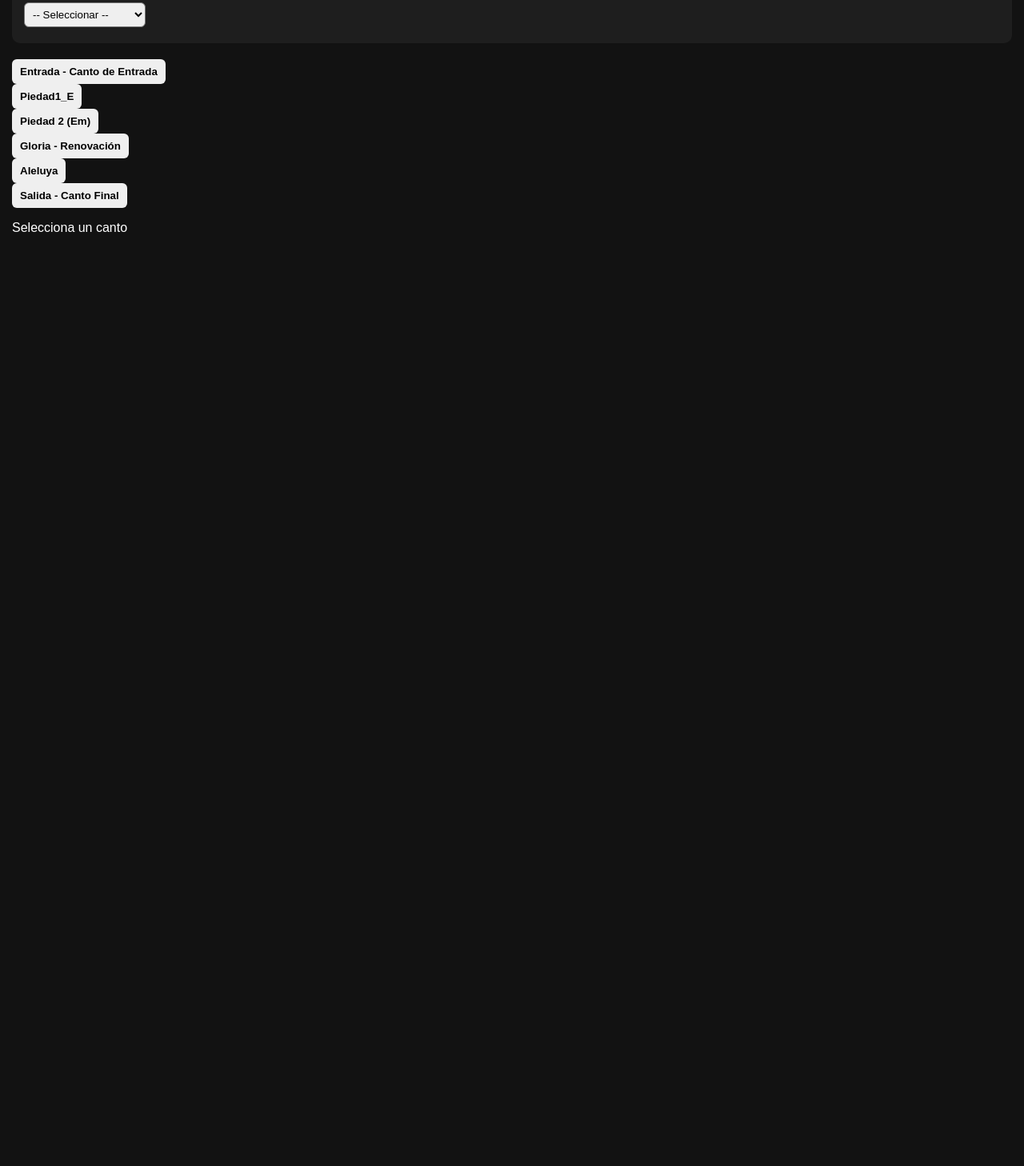
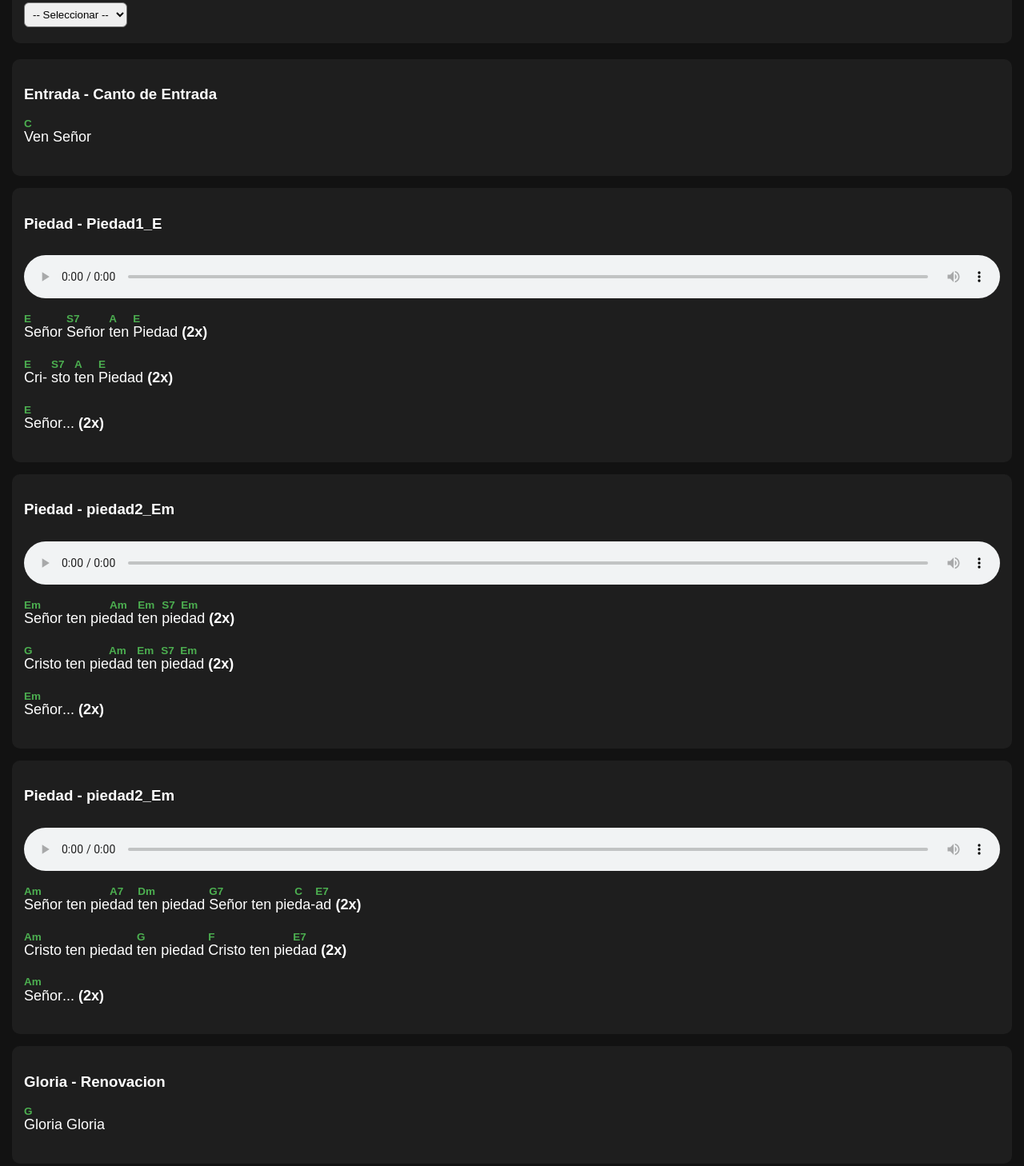
Before and after one commit to juancarlos175/cancionero, a plain HTML site: page index.html in a window 1280 px wide. Shown: the part 717-2175 px from the top of the page at 80% size. Before the commit the page ends 1042 px from the top, so only its background shows below. Drawn offline with Linux system fonts and the light colour scheme.

Commit message:
Replace old songbook with new liturgical songbook

```diff
--- a/index.html
+++ b/index.html
@@ -1,16 +1,15 @@
 <!DOCTYPE html>
 <html lang="es">
-
 <head>
 <meta charset="UTF-8">
 <meta name="viewport" content="width=device-width, initial-scale=1.0">
-    <title>Mis Cantos JC</title>
+<title>Cancionero Litúrgico Pro</title>
 <link rel="stylesheet" href="style.css">
 </head>
 
 <body>
 
-<h1>🎵 Mi Cancionero JCarlos </h1>
+<h1>🎵 Cancionero Litúrgico</h1>
 
 <!-- CONTROLES -->
 <div class="controls">
@@ -42,124 +41,187 @@
 <h2>📅 Crear Misa del Domingo</h2>
 
 <label>Entrada:</label><br>
-<select id="select-entrada" onchange="seleccionarMisa('entrada', this.value)">
+<select onchange="seleccionarMisa('entrada', this.value)">
 <option value="">-- Seleccionar --</option>
 </select><br>
 
 <label>Piedad:</label><br>
-<select id="select-piedad" onchange="seleccionarMisa('piedad', this.value)">
+<select onchange="seleccionarMisa('piedad', this.value)">
 <option value="">-- Seleccionar --</option>
 </select><br>
 
 <label>Gloria:</label><br>
-<select id="select-gloria" onchange="seleccionarMisa('gloria', this.value)">
+<select onchange="seleccionarMisa('gloria', this.value)">
 <option value="">-- Seleccionar --</option>
 </select><br>
 
 <label>Aleluya:</label><br>
-<select id="select-aleluya" onchange="seleccionarMisa('aleluya', this.value)">
+<select onchange="seleccionarMisa('aleluya', this.value)">
 <option value="">-- Seleccionar --</option>
 </select><br>
 
 <label>Ofertorio:</label><br>
-<select id="select-ofertorio" onchange="seleccionarMisa('ofertorio', this.value)">
+<select onchange="seleccionarMisa('ofertorio', this.value)">
 <option value="">-- Seleccionar --</option>
 </select><br>
 
 <label>Cordero:</label><br>
-<select id="select-cordero" onchange="seleccionarMisa('cordero', this.value)">
+<select onchange="seleccionarMisa('cordero', this.value)">
 <option value="">-- Seleccionar --</option>
 </select><br>
 
 <label>Comunion:</label><br>
-<select id="select-comunion" onchange="seleccionarMisa('comunion', this.value)">
+<select onchange="seleccionarMisa('comunion', this.value)">
 <option value="">-- Seleccionar --</option>
 </select><br>
 
 <label>Salida:</label><br>
-<select id="select-salida" onchange="seleccionarMisa('salida', this.value)">
+<select onchange="seleccionarMisa('salida', this.value)">
 <option value="">-- Seleccionar --</option>
 </select>
 
 </div>
 
-<!-- ================= LISTA DE CANCIONES ================= -->
+<!-- ================= CANCIONES ================= -->
 
-<div id="lista-canciones">
 
-  <div class="item-cancion" data-grupo="entrada">
-    <button onclick="cargarCancion('entrada1.html')">
-      Entrada - Canto de Entrada
-    </button>
+<div id="canciones">
+
+<div class="canto" data-grupo="entrada" data-id="entrada1" data-titulo="canto de entrada">
+<h3>Entrada - Canto de Entrada</h3>
+<div class="letra">
+<div class="linea">
+<span class="acorde-palabra"><span class="acorde">C</span>Ven</span> Señor
+</div>
+</div>
 </div>
 
-  <div class="item-cancion" data-grupo="piedad">
-    <button onclick="cargarCancion('Piedad1_E.html')">
-      Piedad1_E
-    </button>
+<div class="canto" data-grupo="piedad" data-id="piedad1_E" data-titulo="piedad1_E">
+<h3>Piedad - Piedad1_E</h3>
+
+<audio controls>
+    <source src="C:\Users\jcarl\OneDrive\Documents\Cantos\cancionero\audios\Piedad1_E.mp4" type="audio/mp4">
+</audio>
+
+<div class="letra">
+
+<div class="linea">
+<span class="acorde-palabra"><span class="acorde">E</span>Señor</span>
+<span class="acorde-palabra"><span class="acorde">S7</span>Señor</span>
+<span class="acorde-palabra"><span class="acorde">A</span>ten</span>
+<span class="acorde-palabra"><span class="acorde">E</span>Piedad</span> <strong>(2x)</strong>
 </div>
 
-  <div class="item-cancion" data-grupo="piedad">
-    <button onclick="cargarCancion('piedad2_Em.html')">
-      Piedad 2 (Em)
-    </button>
+<div class="linea">
+<span class="acorde-palabra"><span class="acorde">E</span>Cri</span>-
+<span class="acorde-palabra"><span class="acorde">S7</span>sto</span>
+<span class="acorde-palabra"><span class="acorde">A</span>ten</span>
+<span class="acorde-palabra"><span class="acorde">E</span>Piedad</span> <strong>(2x)</strong>
+
 </div>
 
-  <div class="item-cancion" data-grupo="gloria">
-    <button onclick="cargarCancion('gloria1.html')">
-      Gloria - Renovación
-    </button>
+<div class="linea">
+<span class="acorde-palabra"><span class="acorde">E</span>Señor</span>... <strong>(2x)</strong>
+
+</div>
+</div>
 </div>
 
-  <div class="item-cancion" data-grupo="aleluya">
-    <button onclick="cargarCancion('aleluya1.html')">
-      Aleluya
-    </button>
+
+<div class="canto" data-grupo="piedad" data-id="piedad2_Em" data-titulo="piedad2_Em">
+<h3>Piedad - piedad2_Em</h3>
+
+<audio controls>
+    <source src="C:\Users\jcarl\OneDrive\Documents\Cantos\cancionero\audios\Piedad1_E.mp4" type="audio/mp4">
+</audio>
+
+<div class="letra">
+
+<div class="linea">
+<span class="acorde-palabra"><span class="acorde">Em</span>Señor</span>
+ten pie<span class="acorde-palabra"><span class="acorde">Am</span>dad</span>
+<span class="acorde-palabra"><span class="acorde">Em</span>ten</span>
+<span class="acorde-palabra"><span class="acorde">S7</span>pie</span><span class="acorde-palabra"><span class="acorde">Em</span>dad</span> <strong>(2x)</strong>
 </div>
 
-  <div class="item-cancion" data-grupo="salida">
-    <button onclick="cargarCancion('salida1.html')">
-      Salida - Canto Final
-    </button>
+<div class="linea">
+<span class="acorde-palabra"><span class="acorde">G</span>Cristo</span>
+ten pie<span class="acorde-palabra"><span class="acorde">Am</span>dad</span>
+<span class="acorde-palabra"><span class="acorde">Em</span>ten</span>
+<span class="acorde-palabra"><span class="acorde">S7</span>pie</span><span class="acorde-palabra"><span class="acorde">Em</span>dad</span> <strong>(2x)</strong>
+
+</div>
+
+<div class="linea">
+<span class="acorde-palabra"><span class="acorde">Em</span>Señor</span>... <strong>(2x)</strong>
+
+</div>
+</div>
+</div>
+
+
+<div class="canto" data-grupo="piedad" data-id="piedad3_Am" data-titulo="piedad3_Am">
+<h3>Piedad - piedad2_Em</h3>
+
+<audio controls>
+    <source src="C:\Users\jcarl\OneDrive\Documents\Cantos\cancionero\audios\Piedad1_E.mp4" type="audio/mp4">
+</audio>
+
+<div class="letra">
+
+<div class="linea">
+<span class="acorde-palabra"><span class="acorde">Am</span>Señor</span>
+ten pie<span class="acorde-palabra"><span class="acorde">A7</span>dad</span>
+<span class="acorde-palabra"><span class="acorde">Dm</span>ten</span> piedad
+<span class="acorde-palabra"><span class="acorde">G7</span>Señor</span> ten pie<span class="acorde-palabra"><span class="acorde">C</span>da-</span><span class="acorde-palabra"><span class="acorde">E7</span>ad</span> <strong>(2x)</strong>
+</div>
+
+<div class="linea">
+<span class="acorde-palabra"><span class="acorde">Am</span>Cristo</span>
+ten piedad <span class="acorde-palabra"><span class="acorde">G</span>ten</span> piedad
+<span class="acorde-palabra"><span class="acorde">F</span>Cristo</span>
+ten pie<span class="acorde-palabra"><span class="acorde">E7</span>dad</span> <strong>(2x)</strong>
+</div>
+
+<div class="linea">
+<span class="acorde-palabra"><span class="acorde">Am</span>Señor</span>... <strong>(2x)</strong>
+
+</div>
+</div>
+</div>
+
+
+<div class="canto" data-grupo="gloria" data-id="gloria1" data-titulo="gloria renovacion">
+<h3>Gloria - Renovacion</h3>
+<div class="letra">
+<div class="linea">
+<span class="acorde-palabra"><span class="acorde">G</span>Gloria</span> Gloria
+</div>
+</div>
+</div>
+
+<div class="canto" data-grupo="aleluya" data-id="aleluya1" data-titulo="aleluya">
+<h3>Aleluya</h3>
+<div class="letra">
+<div class="linea">
+<span class="acorde-palabra"><span class="acorde">D</span>Aleluya</span>
+</div>
+</div>
+</div>
+
+<div class="canto" data-grupo="salida" data-id="salida1" data-titulo="canto final">
+<h3>Salida - Canto Final</h3>
+<div class="letra">
+<div class="linea">
+<span class="acorde-palabra"><span class="acorde">A</span>Vamos</span> a cantar
+</div>
+</div>
 </div>
 
 </div>
 
-<!-- ================= CONTENEDOR DINÁMICO ================= -->
-
-<div id="contenedor-cancion">
-    <p>Selecciona un canto</p>
-</div>
-
 <script src="app.js"></script>
 
-<script>
-// Populate dropdowns when page loads
-document.addEventListener('DOMContentLoaded', function() {
-    poblarDropdowns();
-});
-
-function poblarDropdowns() {
-    const categorias = ['entrada', 'piedad', 'gloria', 'aleluya', 'ofertorio', 'cordero', 'comunion', 'salida'];
-
-    categorias.forEach(categoria => {
-        const selectId = `select-${categoria}`;
-        const selectElement = document.getElementById(selectId);
-
-        if (selectElement) {
-            // Get all songs from this category
-            const canciones = document.querySelectorAll(`[data-grupo="${categoria}"] button`);
-
-            canciones.forEach(cancion => {
-                const option = document.createElement('option');
-                option.value = cancion.getAttribute('onclick').match(/'([^']+)'/)[1];
-                option.textContent = cancion.textContent.trim();
-                selectElement.appendChild(option);
-            });
-        }
-    });
-}
-</script>
 
 </body>
 </html>
```
Lines whose indentation alone changed are shown as unchanged.
